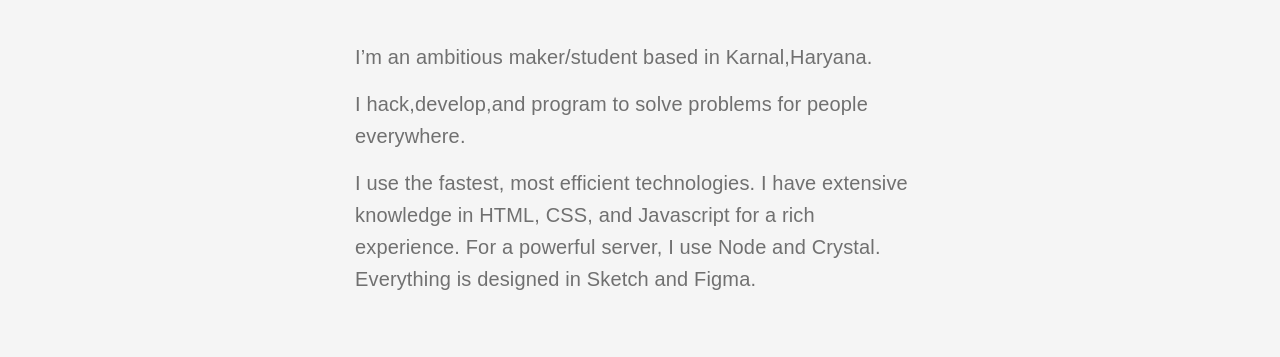
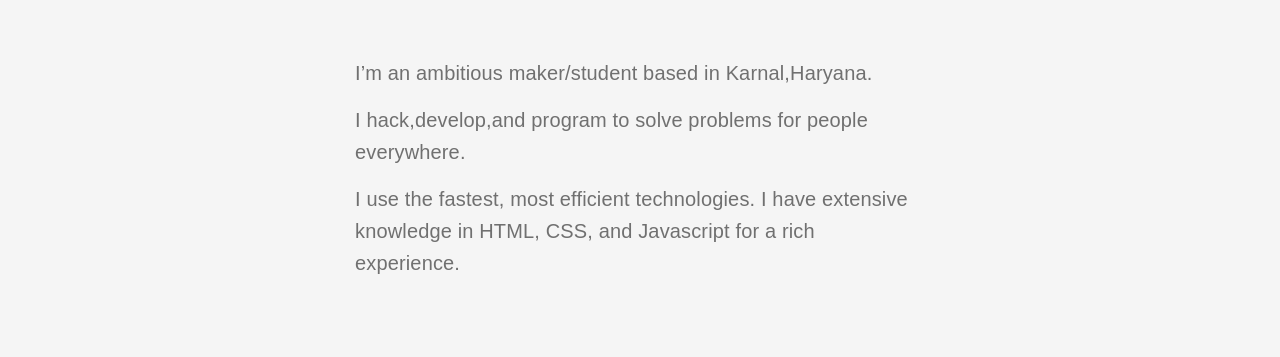
Before and after one commit to kabir7-kabir/kabir.github.io, a plain HTML site: page index.html in a window 1280 px wide. Shown: the part 990-1347 px from the top of the page. Drawn offline with Linux system fonts and the light colour scheme; a script that the page names is missing; a web font is replaced by a local one.

Commit message:
Update index.html

```diff
--- a/index.html
+++ b/index.html
@@ -66,7 +66,7 @@
   <div class="small-container">
     <p>I’m an ambitious maker/student based in Karnal,Haryana.</p>
     <p>I hack,develop,and program to solve problems for people everywhere.</p>
-    <p>I use the fastest, most efficient technologies. I have extensive knowledge in HTML, CSS, and Javascript for a rich experience. For a powerful server, I use Node and Crystal. Everything is designed in Sketch and Figma.</p>
+    <p>I use the fastest, most efficient technologies. I have extensive knowledge in HTML, CSS, and Javascript for a rich experience.</p>
     <div class="social">
       <a href="mailto:manchandakabir7@gmail.com"><img src="https://www.socialtalent.co/wp-content/uploads/2015/07/Gmail-Logo.png" height="50" width="50" class="social-img"/></a>
       <a href="https://kik.me/ogkabir"><img src="https://upload.wikimedia.org/wikipedia/en/2/22/Kik_Messenger_logo.png" height="50" width="50" class="social-img"/></a>
```
